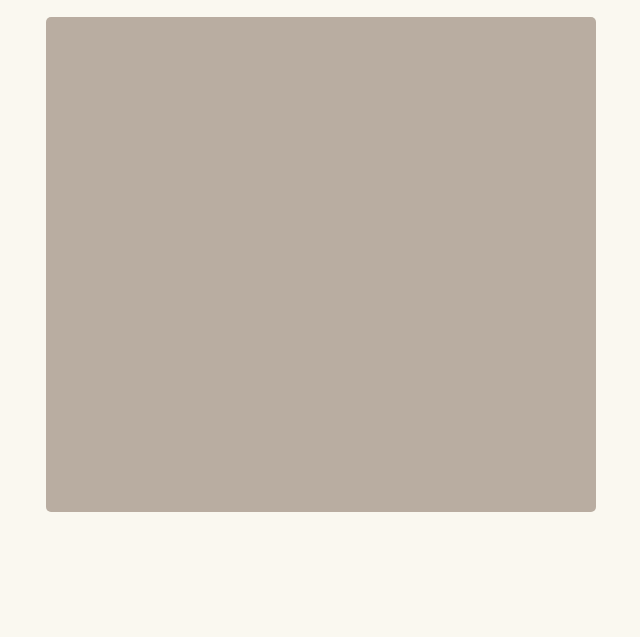
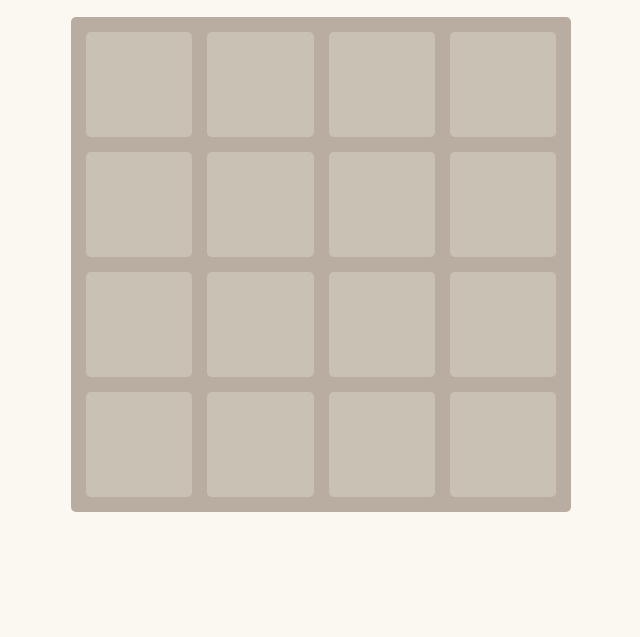
Before and after one commit to TomDoyleGithub/2048-game, a plain HTML site: page index.html in a window 1280 px wide. Shown: the part 188-825 px from the top of the page, without its empty margins (319-959 px from the left). Drawn offline with nearby package versions, Linux system fonts and the light colour scheme; a web font is replaced by a local one.

Commit message:
Added grid layout for the main section of the game

```diff
--- a/assets/css/style.css
+++ b/assets/css/style.css
@@ -48,7 +48,7 @@
 /* The interface for all the game content */
 .main-interface {
     height: 700px;
-    width: 550px;
+    width: 500px;
     margin: auto;
     display: grid;
     row-gap: 20px;
@@ -83,4 +83,18 @@
 .game-content {
     background-color: var(--border-brown);
     border-radius: 5px;
+    padding: 15px;
 }
+
+.grid-game {
+    height: 100%;
+    width: 100%;
+    display: grid;
+    grid-gap: 15px;
+    grid-template: repeat(4, 1fr) / repeat(4, 1fr);
+}
+
+.grid-block {
+    border-radius: 5px;
+    background-color: var(--ray-brown);
+}
--- a/index.html
+++ b/index.html
@@ -30,7 +30,24 @@
                     </div>
                 </article>
                 <div class="game-content">
-
+                    <div class="grid-game">
+                        <div class="grid-block"></div>
+                        <div class="grid-block"></div>
+                        <div class="grid-block"></div>
+                        <div class="grid-block"></div>
+                        <div class="grid-block"></div>
+                        <div class="grid-block"></div>
+                        <div class="grid-block"></div>
+                        <div class="grid-block"></div>
+                        <div class="grid-block"></div>
+                        <div class="grid-block"></div>
+                        <div class="grid-block"></div>
+                        <div class="grid-block"></div>
+                        <div class="grid-block"></div>
+                        <div class="grid-block"></div>
+                        <div class="grid-block"></div>
+                        <div class="grid-block"></div>
+                    </div>
                 </div>
             </section>
         </section>
```
